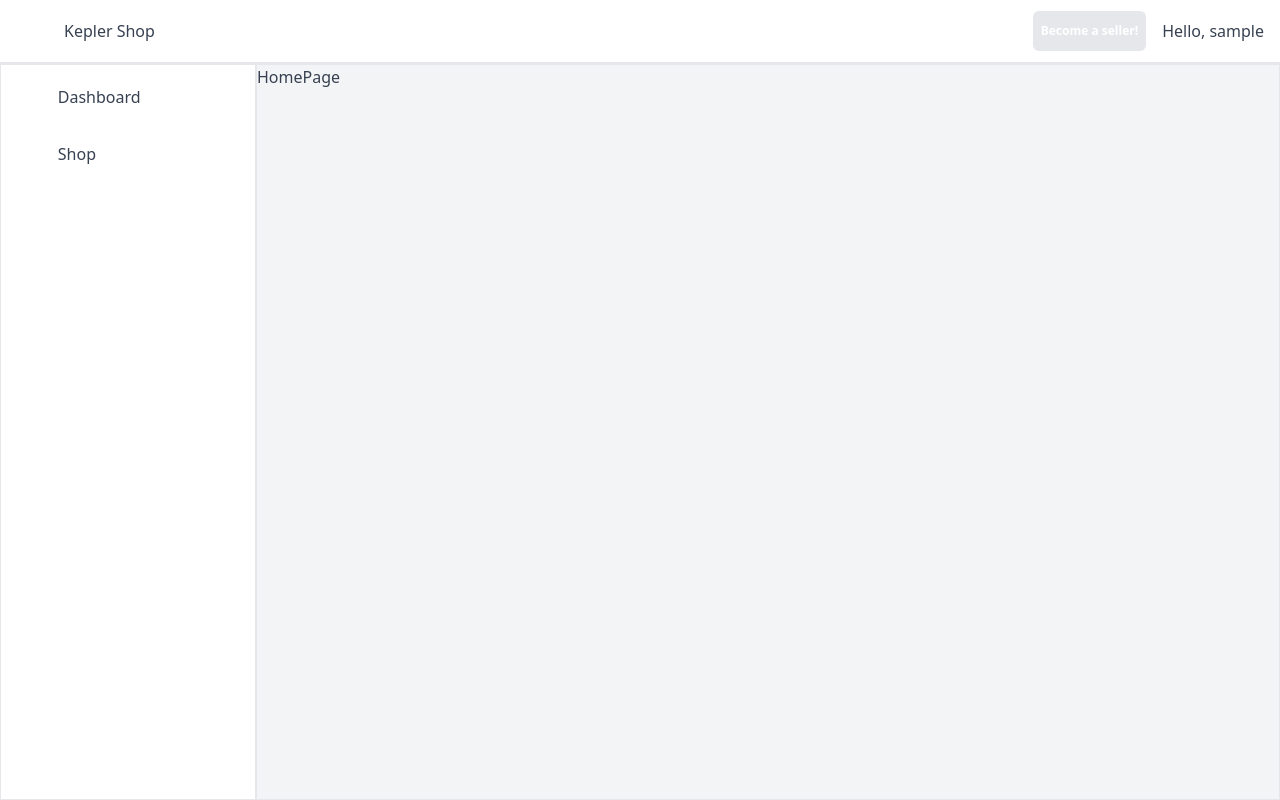
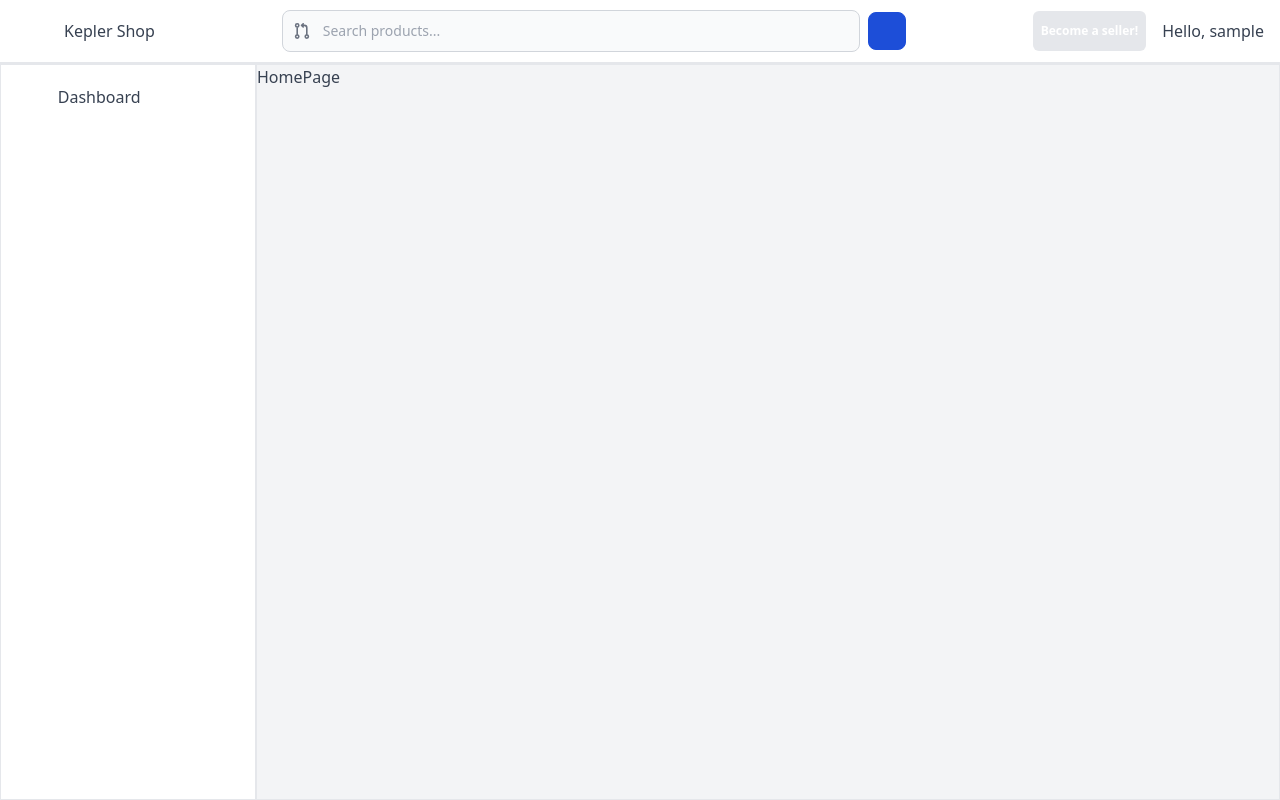
Before and after one commit to marcocondrache/bd-project, a Flask app: template app/templates/index.html in a window 1280 px wide. Run offline with Flask 3, Linux system fonts and the light colour scheme; the template is opened without the code that fills it, so the values that code supplies are empty; the visitor is signed in with stand-in values (Sample User, id 1); data comes from the database, SQL or seed files in the repository; some libraries are stand-ins or nearby versions.

Commit message:
feat: search form

```diff
--- a/app/__init__.py
+++ b/app/__init__.py
@@ -1,5 +1,14 @@
 from importlib import import_module
+
+from app.modules.products.forms import SearchForm
 from factory.app import Base
+
+
+def register_processor(app):
+    @app.context_processor
+    def injectors():
+        search = SearchForm()
+        return dict(search=search)
 
 
 def read_config(path):
@@ -16,4 +25,6 @@ def build(name, config_path, base_path="app"):
     app.configure(config)
     app.setup()
 
+    register_processor(app)
+
     return app
--- /dev/null
+++ b/app/modules/products/forms.py
@@ -0,0 +1,7 @@
+from flask_wtf import FlaskForm
+from wtforms.fields.simple import StringField
+from wtforms.validators import DataRequired
+
+
+class SearchForm(FlaskForm):
+    search = StringField('Search', validators=[DataRequired()], render_kw={"placeholder": "Search products..."})
--- a/app/templates/layouts/base.html
+++ b/app/templates/layouts/base.html
@@ -25,6 +25,28 @@
             </button>
             <div>Kepler Shop</div>
         </div>
+
+
+        <form method="post" class="flex items-center w-1/2 mx-auto" action="/products/search">
+            {{ search.csrf_token }}
+            <label for="search" class="sr-only">Search</label>
+            <div class="relative w-full">
+                <div class="absolute inset-y-0 start-0 flex items-center ps-3 pointer-events-none">
+                    <svg class="w-4 h-4 text-gray-500 dark:text-gray-400" aria-hidden="true"
+                         xmlns="http://www.w3.org/2000/svg" fill="none" viewBox="0 0 18 20">
+                        <path stroke="currentColor" stroke-linecap="round" stroke-linejoin="round" stroke-width="2"
+                              d="M3 5v10M3 5a2 2 0 1 0 0-4 2 2 0 0 0 0 4Zm0 10a2 2 0 1 0 0 4 2 2 0 0 0 0-4Zm12 0a2 2 0 1 0 0 4 2 2 0 0 0 0-4Zm0 0V6a3 3 0 0 0-3-3H9m1.5-2-2 2 2 2"></path>
+                    </svg>
+                </div>
+                {{ search.search(class="bg-gray-50 border border-gray-300 text-gray-900 text-sm rounded-lg focus:ring-blue-500 focus:border-blue-500 block w-full ps-10 p-2.5") }}
+            </div>
+            <button type="submit"
+                    class="flex p-1.5 text-base ms-2 bg-blue-700 rounded-lg border border-blue-700 hover:bg-blue-800 focus:ring-4 focus:outline-none focus:ring-blue-300 dark:bg-blue-600 dark:hover:bg-blue-700 dark:focus:ring-blue-800">
+                <box-icon name="search" color="white"></box-icon>
+                <span class="sr-only">Search</span>
+            </button>
+        </form>
+
 
         <!-- button profile -->
         <div class="flex gap-4">
@@ -56,7 +78,6 @@
                x-transition:leave-end="opacity-0 scale-90">
 
             {{ menu.row("Dashboard", "/", "home") }}
-			{{ menu.row("Shop", "/products/shop", "store") }}
 
             {% if current_user.sellers %}
                 {{ menu.row("Your products", "/products", "collection") }}
@@ -91,6 +112,7 @@
 
     document.addEventListener("alpine:init", () => {
         Alpine.data("layout", () => ({
+            dropdownOpen: false,
             profileOpen: false,
             asideOpen: true,
             linkShown: false,
--- a/config.py
+++ b/config.py
@@ -24,7 +24,8 @@ class Prod(object):
     EXTENSIONS = [
         'extensions.db',
         'extensions.login_manager',
-        'extensions.migrate'
+        'extensions.migrate',
+        'extensions.csrf'
     ]
 
 
--- a/extensions.py
+++ b/extensions.py
@@ -1,6 +1,7 @@
 from flask_login import LoginManager
 from flask_migrate import Migrate
 from flask_sqlalchemy import SQLAlchemy
+from flask_wtf import CSRFProtect
 
 from sqlalchemy.orm import DeclarativeBase
 
@@ -10,11 +11,12 @@ class Base(DeclarativeBase):
 
 
 db = SQLAlchemy(model_class=Base)
+
 login_manager = LoginManager()
 login_manager.login_view = "auth.login"
 
 migrate = Migrate()
-
+csrf = CSRFProtect()
 
 def migrate_init_kwargs():
     return {"db": db}
--- a/factory/app.py
+++ b/factory/app.py
@@ -1,5 +1,6 @@
 from importlib import import_module
 from flask import Flask, render_template
+from flask_wtf.csrf import CSRFError
 from werkzeug.utils import import_string
 
 
@@ -27,6 +28,11 @@ class Base(Flask):
         def not_found(_):
             return render_template("http/404.html"), 404
 
+        @self.errorhandler(CSRFError)
+        def handle_csrf_error(e):
+            # TODO: Return 403
+            return render_template('http/404.html', reason=e.description), 404
+
     def configure_extensions(self):
         extensions = self.config.get('EXTENSIONS', [])
 
--- a/requirements.txt
+++ b/requirements.txt
@@ -2,6 +2,7 @@ Flask
 Flask-SQLAlchemy
 Flask-Login
 Flask-Migrate
+Flask-WTF
 SQLAlchemy
 invoke
 python-dotenv
```
Also changed, not shown: app/modules/products/views.py (+10 -4 lines), app/templates/products/list.html (renamed from app/templates/products/shop.html). Lines whose indentation alone changed are shown as unchanged.
